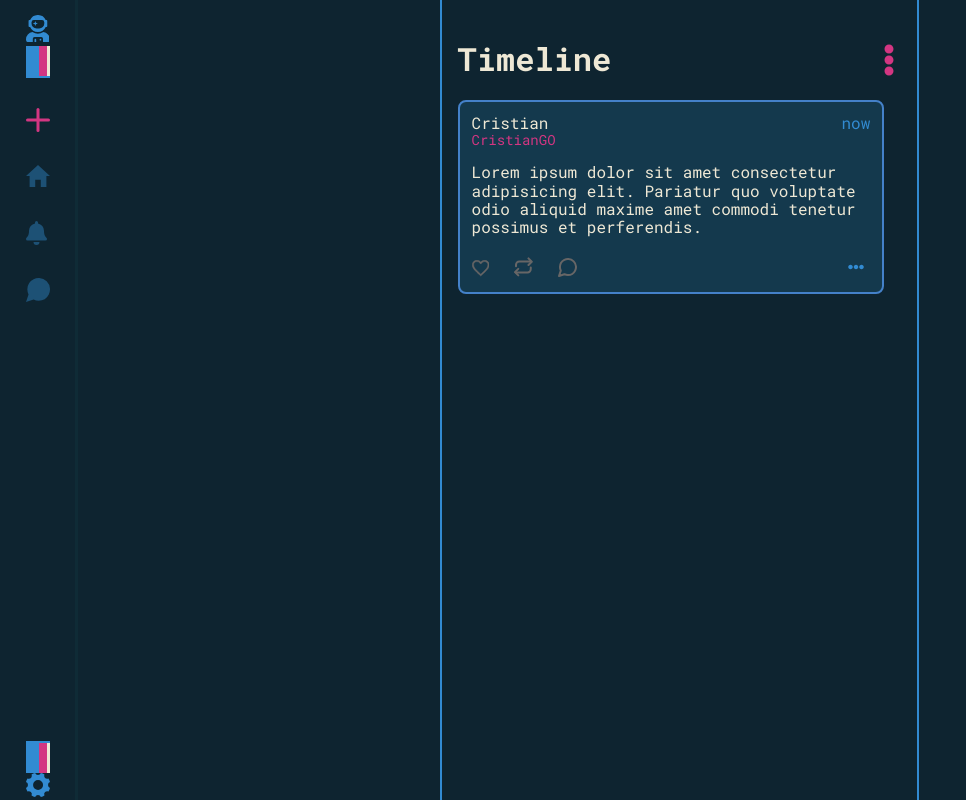
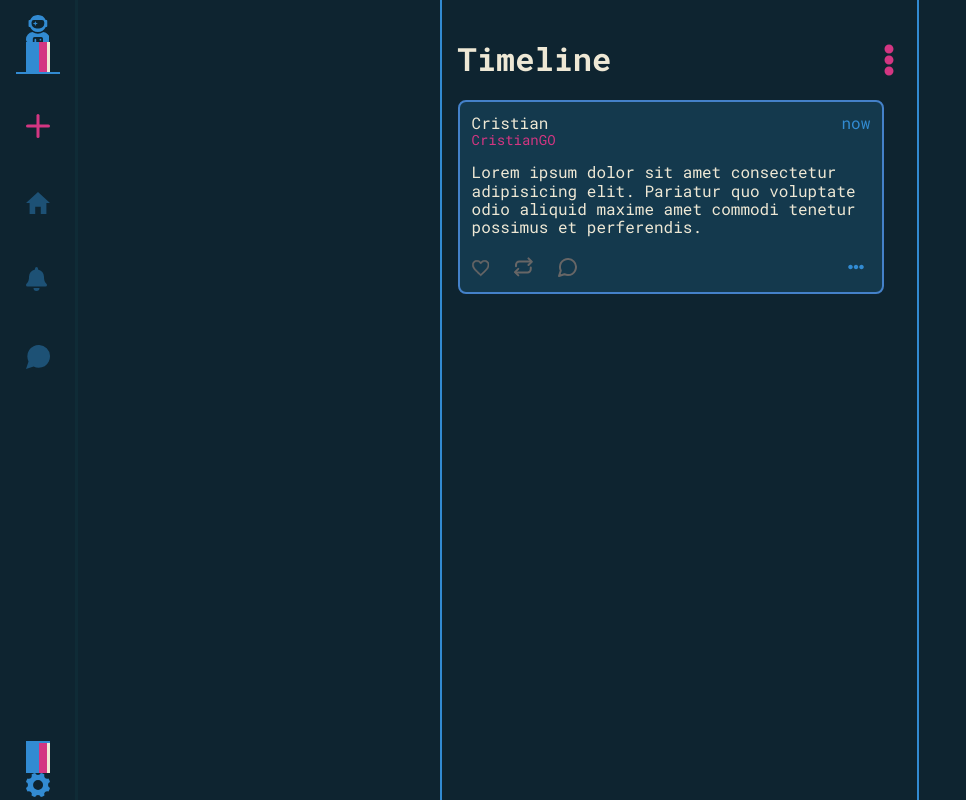
Before and after one commit to Zontle/social-toolkit, a React (Create React App) app: page / in a window 1280 px wide. Shown: the whole page, without its empty margins (0-966 px from the left). Built offline with nearby package versions, Linux system fonts and the light colour scheme.

Commit message:
Fix icon padding

```diff
--- a/src/styles/fragments/_menu.scss
+++ b/src/styles/fragments/_menu.scss
@@ -17,10 +17,13 @@
         padding-bottom: 30px;
         .icon {
           padding-top: 15px;
+          display: flex;
+          justify-content: center;
         }
         .wake {
           border-bottom: 2px solid #328bd2;
           display: flex;
+          justify-content: center;
         }
       }
 
@@ -33,6 +36,9 @@
           li {
             padding-bottom: 30px;
             .center-sidebar-element {
+              svg {
+                padding: 10px;
+              }
               &:not(&.icon-plus):hover {
                 background-color: #328bd2;
                 border-radius: 50px;
@@ -48,7 +54,7 @@
         }
       }
     }
-    .bottom-sidebar{
+    .bottom-sidebar {
       .wake {
         border-top: 2px solid #328bd2;
         display: flex;
```
